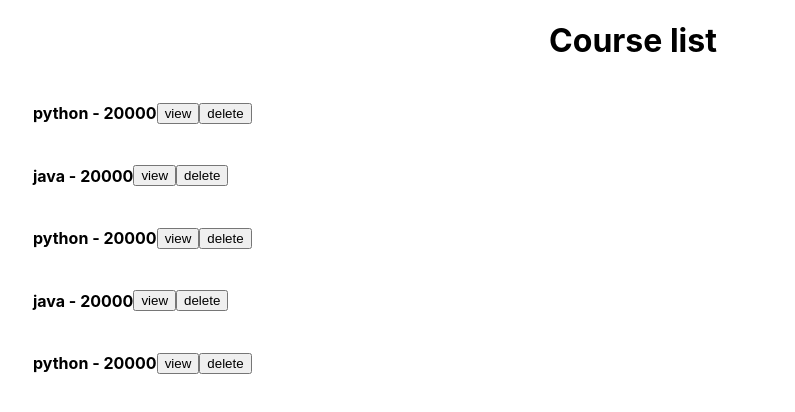
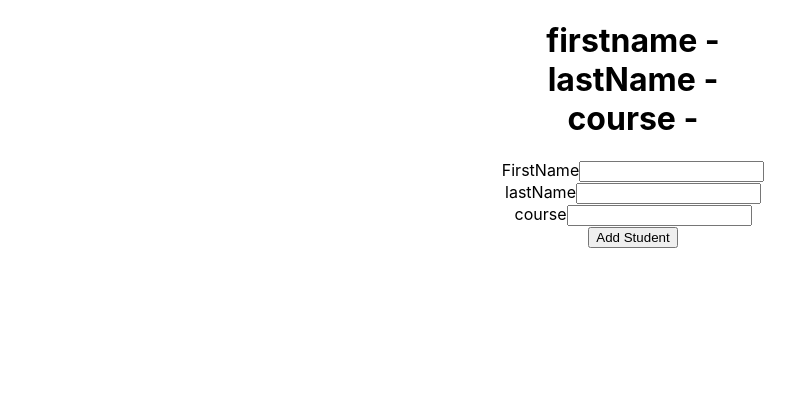
Before and after one commit to divyashan3223/batch-7, a React (Create React App) app: page / in a window 1280 px wide. Shown: the top 412 px of the page, without its empty margins (7-802 px from the left). Built offline with nearby package versions, Linux system fonts and the light colour scheme.

Commit message:
input as controlled element

```diff
--- a/src/App.js
+++ b/src/App.js
@@ -1,9 +1,9 @@
 import "./App.css";
-import Course from "./components/course/Course";
+import Form from "./components/form/Form";
 function App() {
   return (
     <div className="App">
-      <Course />
+      <Form />
     </div>
   );
 }
--- a/src/components/course/Course.jsx
+++ b/src/components/course/Course.jsx
@@ -54,7 +54,13 @@ const Course = () => {
               <h4>
                 {course.title} - {course.fees}
               </h4>
-              <button onClick={() => handleViewCourse(course)}>view</button>
+              <button
+                onClick={() => {
+                  handleViewCourse(course);
+                }}
+              >
+                view
+              </button>
               <button onClick={() => handleDeleteCourse(course.id)}>
                 delete
               </button>
--- /dev/null
+++ b/src/components/form/Form.jsx
@@ -0,0 +1,57 @@
+import { useState } from "react";
+
+const Form = () => {
+  const [firstName, setFirstName] = useState("");
+  const [lastName, setLastName] = useState("");
+  const [course, setCourse] = useState("");
+  return (
+    <form>
+      <h1>
+        firstname - {firstName} <br /> lastName - {lastName} <br /> course -{" "}
+        {course}
+      </h1>
+      <div>
+        <label htmlFor="firstName">
+          FirstName
+          <input
+            type="text"
+            name="firstName"
+            id="firstName"
+            value={firstName}
+            onChange={event => {
+              console.log(event.target.value);
+              setFirstName(event.target.value);
+            }}
+          />
+        </label>
+      </div>
+      <div>
+        <label htmlFor="lastName">
+          lastName
+          <input
+            type="text"
+            name="lastName"
+            id="lastName"
+            value={lastName}
+            onChange={event => setLastName(event.target.value)}
+          />
+        </label>
+      </div>
+      <div>
+        <label htmlFor="course">
+          course
+          <input
+            type="text"
+            name="course"
+            id="course"
+            value={course}
+            onChange={event => setCourse(event.target.value)}
+          />
+        </label>
+      </div>
+      <input type="submit" value="Add Student" />
+    </form>
+  );
+};
+
+export default Form;
```
